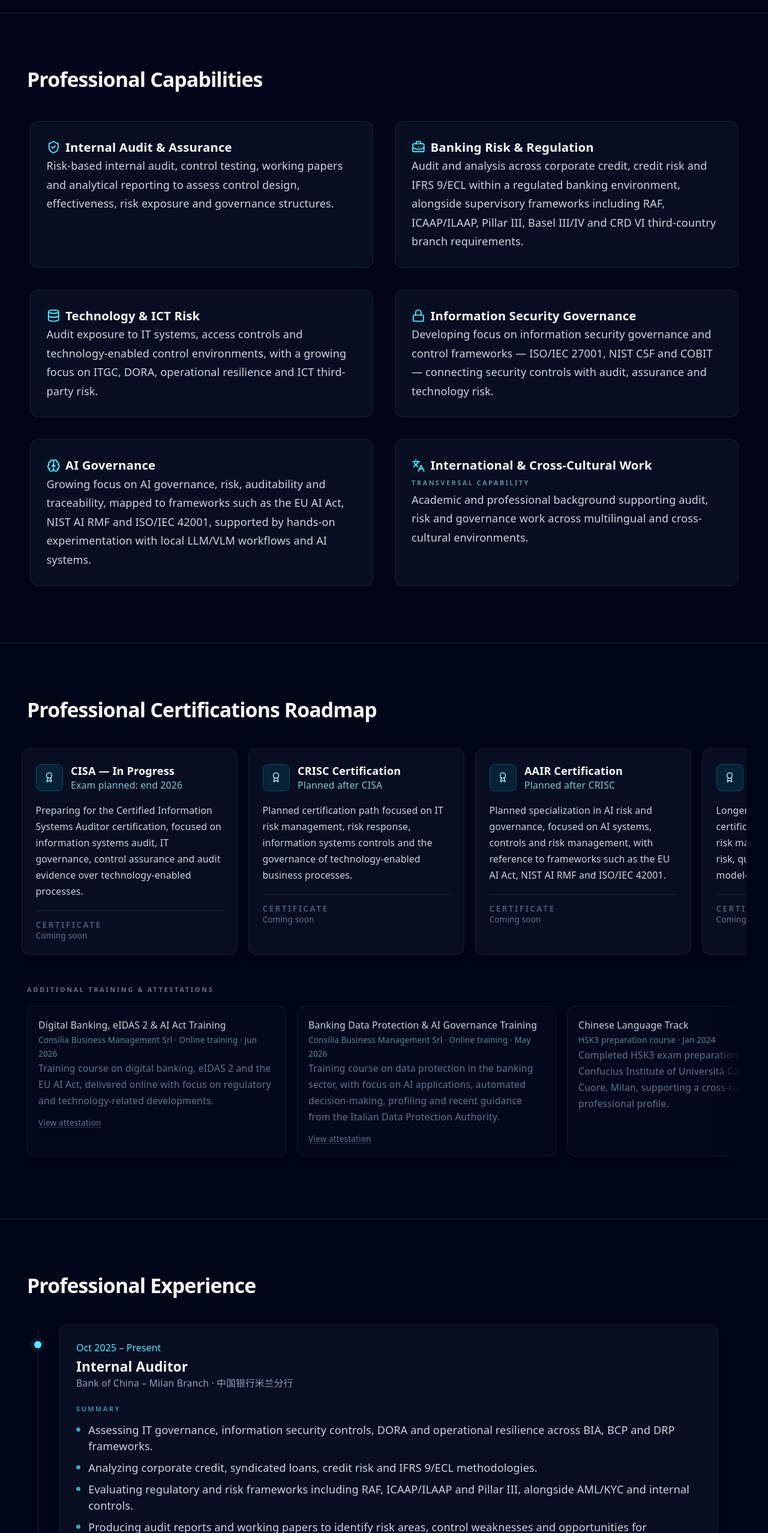
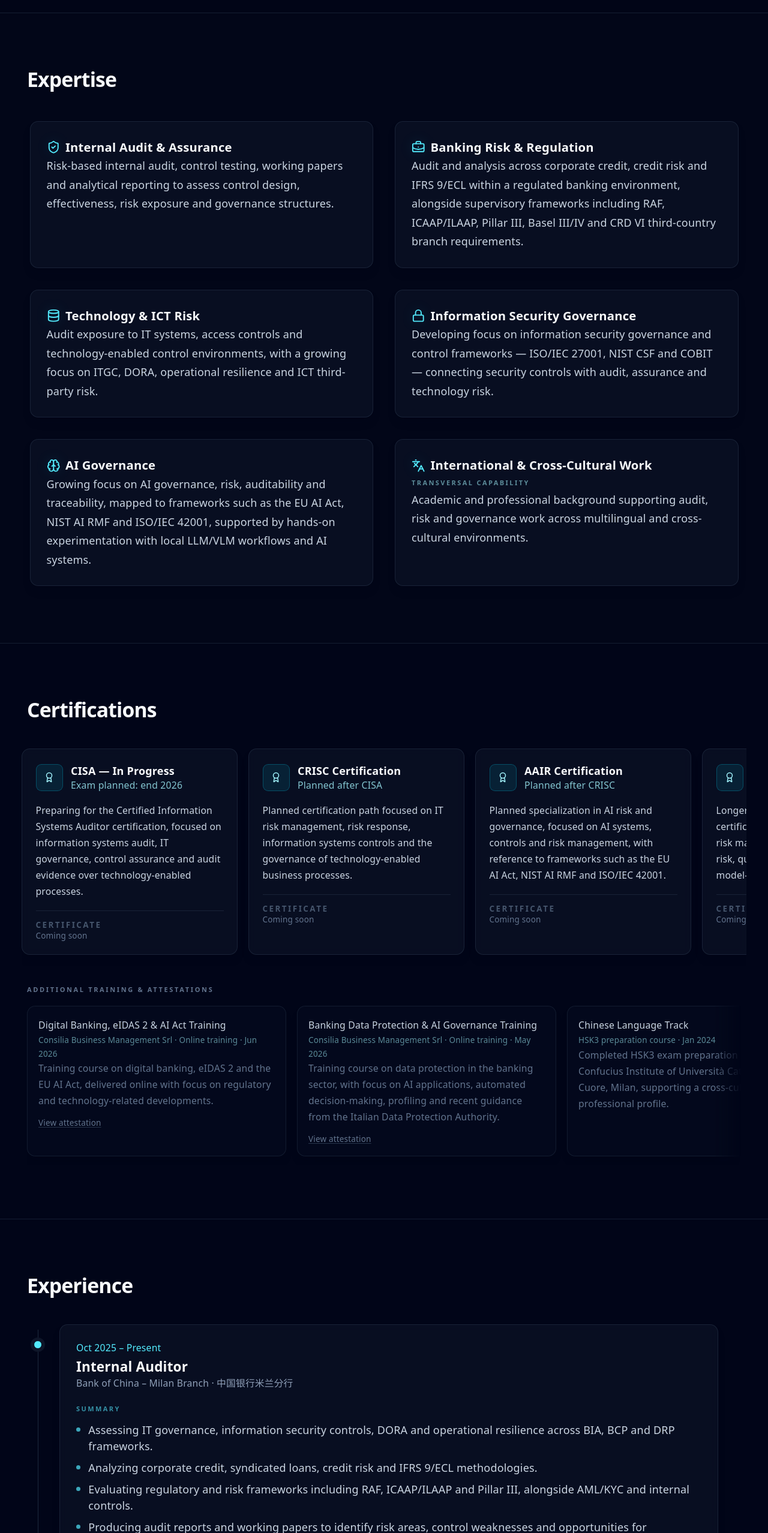
Before and after one commit to lorenzo-natali/professional-portfolio, a React (Vite) app: page / in a window 1280 px wide. Shown: the part 1270-3826 px from the top of the page at 60% size. Built offline with nearby package versions, Linux system fonts and the light colour scheme.

Commit message:
refactor: simplify portfolio section titles

```diff
--- a/src/portfolio/RiskRadar.jsx
+++ b/src/portfolio/RiskRadar.jsx
@@ -14,6 +14,7 @@ import {
 } from "./portfolioLens.js";
 import ProfileRadarChart from "./ProfileRadarChart.jsx";
 import { SurfaceCard } from "./portfolioUi.jsx";
+import { PORTFOLIO_SECTION_TITLES } from "./sectionCatalog.js";
 import {
   getRadarSweepPeriodMs,
   shouldReduceRadarSweepCadence,
@@ -44,7 +45,7 @@ export default function RiskRadar({ selectedLens = "Overview" }) {
       <div className="mx-auto w-full max-w-6xl">
         <div className="mb-7 max-w-3xl">
           <h2 className="text-2xl font-semibold tracking-tight !text-slate-50 sm:text-3xl">
-            Professional Risk & Evidence Map.
+            {PORTFOLIO_SECTION_TITLES["risk-radar"]}
           </h2>
           <p className="mt-4 leading-7 text-slate-300">
             Explore the risk domains shaping my profile and the evidence supporting its development.
--- a/src/portfolio/sectionCatalog.js
+++ b/src/portfolio/sectionCatalog.js
@@ -10,17 +10,20 @@ export const PORTFOLIO_SECTION_IDS = Object.freeze([
   "risk-radar",
 ]);
 
-/** Human-readable labels for diagnostics / counters. */
-export const PORTFOLIO_SECTION_LABELS = Object.freeze({
-  hero: "Hero",
+/** Canonical visible titles for portfolio sections and diagnostics. */
+export const PORTFOLIO_SECTION_TITLES = Object.freeze({
+  hero: "Lorenzo Natali",
   "role-lens": "Role Lens",
-  capabilities: "Professional Capabilities",
-  credentials: "Credentials",
+  capabilities: "Expertise",
+  credentials: "Certifications",
   experience: "Experience",
   projects: "Projects",
   education: "Education",
-  "risk-radar": "Risk Radar",
+  "risk-radar": "Professional Snapshot",
 });
+
+/** Backwards-compatible diagnostic label export. */
+export const PORTFOLIO_SECTION_LABELS = PORTFOLIO_SECTION_TITLES;
 
 /**
  * Document table-of-contents entries for the section navigator.
@@ -34,37 +37,37 @@ export const NAVIGATOR_SECTIONS = Object.freeze([
   }),
   Object.freeze({
     id: "role-lens",
-    label: "Role Lens",
+    label: PORTFOLIO_SECTION_TITLES["role-lens"],
     scrollTargetId: "role-lens",
   }),
   Object.freeze({
     id: "capabilities",
-    label: "Professional Capabilities",
+    label: PORTFOLIO_SECTION_TITLES.capabilities,
     scrollTargetId: "capabilities",
   }),
   Object.freeze({
     id: "credentials",
-    label: "Professional Certifications Roadmap",
+    label: PORTFOLIO_SECTION_TITLES.credentials,
     scrollTargetId: "credentials",
   }),
   Object.freeze({
     id: "experience",
-    label: "Experience",
+    label: PORTFOLIO_SECTION_TITLES.experience,
     scrollTargetId: "experience",
   }),
   Object.freeze({
     id: "projects",
-    label: "Projects",
+    label: PORTFOLIO_SECTION_TITLES.projects,
     scrollTargetId: "projects",
   }),
   Object.freeze({
     id: "education",
-    label: "Education",
+    label: PORTFOLIO_SECTION_TITLES.education,
     scrollTargetId: "education",
   }),
   Object.freeze({
     id: "risk-radar",
-    label: "Risk Radar",
+    label: "Snapshot",
     scrollTargetId: "risk-radar",
   }),
 ]);
@@ -113,5 +116,5 @@ export function getSectionsForSiteDiagMode(mode) {
  * @returns {string}
  */
 export function getSectionLabel(id) {
-  return PORTFOLIO_SECTION_LABELS[id] ?? id;
+  return PORTFOLIO_SECTION_TITLES[id] ?? id;
 }
--- a/src/portfolio/sections/CapabilitiesSection.jsx
+++ b/src/portfolio/sections/CapabilitiesSection.jsx
@@ -2,10 +2,11 @@ import { motion } from "framer-motion";
 import { expertise } from "../portfolioData.js";
 import { isLensRelevant, lensSurfaceClass } from "../portfolioLens.js";
 import { Section, SurfaceCard } from "../portfolioUi.jsx";
+import { PORTFOLIO_SECTION_TITLES } from "../sectionCatalog.js";
 
 export default function CapabilitiesSection({ selectedLens = "Overview" }) {
   return (
-    <Section id="capabilities" title="Professional Capabilities">
+    <Section id="capabilities" title={PORTFOLIO_SECTION_TITLES.capabilities}>
       <div className="grid gap-5 sm:grid-cols-2 lg:gap-6">
         {expertise.map((item) => {
           const Icon = item.icon;
--- a/src/portfolio/sections/CredentialsSection.jsx
+++ b/src/portfolio/sections/CredentialsSection.jsx
@@ -2,10 +2,11 @@ import { Award } from "lucide-react";
 import { additionalTraining, credentials } from "../portfolioData.js";
 import { lensSurfaceClass } from "../portfolioLens.js";
 import { Section, SurfaceCard } from "../portfolioUi.jsx";
+import { PORTFOLIO_SECTION_TITLES } from "../sectionCatalog.js";
 
 export default function CredentialsSection({ selectedLens = "Overview" }) {
   return (
-      <Section id="credentials" title="Professional Certifications Roadmap" className="bg-slate-950/80">
+      <Section id="credentials" title={PORTFOLIO_SECTION_TITLES.credentials} className="bg-slate-950/80">
         <div className="credentials-rail -mx-4 -mt-2 flex snap-x snap-mandatory gap-4 overflow-x-auto px-4 pb-4 pt-2 sm:-mx-2 sm:px-2">
           {credentials.map((credential) => (
             <SurfaceCard
--- a/src/portfolio/sections/ExperienceSection.jsx
+++ b/src/portfolio/sections/ExperienceSection.jsx
@@ -2,6 +2,7 @@ import { AnimatePresence, motion } from "framer-motion";
 import { experiences } from "../portfolioData.js";
 import { lensSurfaceClass } from "../portfolioLens.js";
 import { Section, SurfaceCard } from "../portfolioUi.jsx";
+import { PORTFOLIO_SECTION_TITLES } from "../sectionCatalog.js";
 
 export default function ExperienceSection({
   selectedLens = "Overview",
@@ -9,7 +10,7 @@ export default function ExperienceSection({
   toggleExperienceDetails,
 }) {
   return (
-      <Section id="experience" title="Professional Experience" className="bg-slate-950/80">
+      <Section id="experience" title={PORTFOLIO_SECTION_TITLES.experience} className="bg-slate-950/80">
         <div className="relative max-w-5xl">
           <div className="absolute bottom-0 left-3 top-2 w-px bg-slate-800 sm:left-4" />
           <div className="space-y-6">
--- a/src/portfolio/sections/ProjectsSection.jsx
+++ b/src/portfolio/sections/ProjectsSection.jsx
@@ -1,9 +1,10 @@
 import ProjectDeck from "../ProjectDeck.jsx";
 import { Section } from "../portfolioUi.jsx";
+import { PORTFOLIO_SECTION_TITLES } from "../sectionCatalog.js";
 
 export default function ProjectsSection({ selectedLens = "Overview" }) {
   return (
-    <Section id="projects" title="Projects & Applied Work">
+    <Section id="projects" title={PORTFOLIO_SECTION_TITLES.projects}>
       <ProjectDeck selectedLens={selectedLens} />
     </Section>
   );
```
Also changed, not shown: 2 other files (tests, documents, lock files or other folders).
